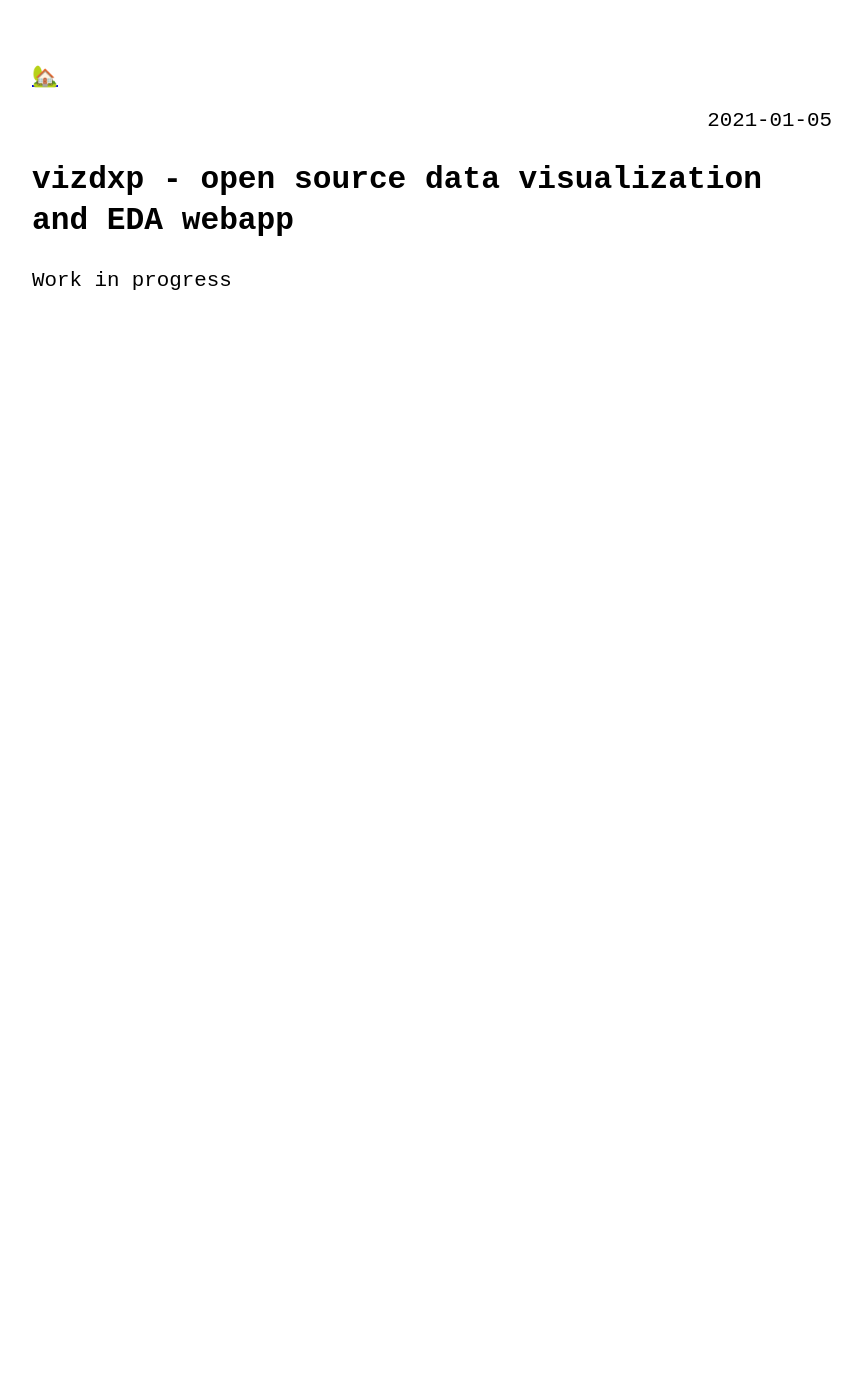
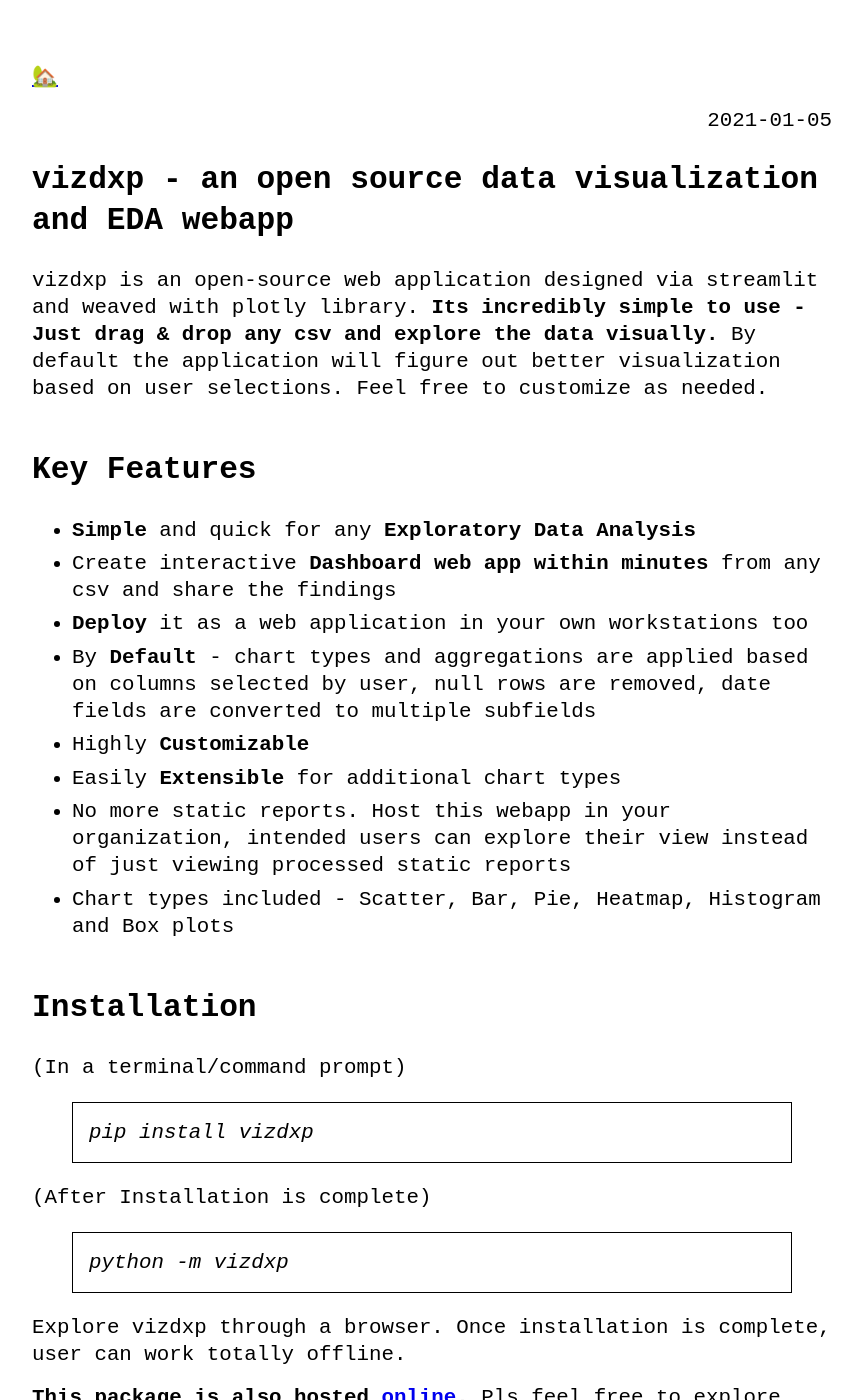
Before and after one commit to Vinothsuku/vinothsuku.github.io, a Jekyll site: the page built from _posts/2021-01-05-vizdxp.md, in a window 1280 px wide and 1400 px high. Shown: the whole window, without its empty margins (208-1070 px from the left). Built offline with Jekyll 4.4.1, drawn with Linux system fonts in a browser that asks for light colours; some of the changed text lies outside the part shown.

Commit message:
vizdxp blog

```diff
--- a/_posts/2021-01-05-vizdxp.md
+++ b/_posts/2021-01-05-vizdxp.md
@@ -1,7 +1,53 @@
 ---
 layout: post
-title: vizdxp - open source data visualization and EDA webapp
-description: This is an open source web application that helps in ondemand data visualization and useful for exploratory data analysis
+title: vizdxp - an open source data visualization and EDA webapp
 ---
 
-Work in progress
+vizdxp is an open-source web application designed via streamlit and weaved with plotly library. **Its incredibly simple to use - Just drag & drop any csv and explore the data visually.** By default the application will figure out better visualization based on user selections. Feel free to customize as needed.
+
+## Key Features
+- **Simple** and quick for any **Exploratory Data Analysis**
+- Create interactive **Dashboard web app within minutes** from any csv and share the findings
+- **Deploy** it as a web application in your own workstations too
+- By **Default** - chart types and aggregations are applied based on columns selected by user, null rows are removed, date fields are converted to multiple subfields
+- Highly **Customizable**
+- Easily **Extensible** for additional chart types
+- No more static reports. Host this webapp in your organization, intended users can explore their view instead of just viewing processed static reports
+- Chart types included - Scatter, Bar, Pie, Heatmap, Histogram and Box plots
+
+## Installation
+(In a terminal/command prompt)
+>pip install vizdxp
+
+(After Installation is complete)
+>python -m vizdxp
+
+Explore vizdxp through a browser. Once installation is complete, user can work totally offline.
+
+**This package is also hosted [online](https://vizdxp.herokuapp.com).** Pls feel free to explore with your own data
+
+## Steps to explore
+- upload your data in .csv format in the left pane (max limit 200mb)
+- Once the data is uploaded, user can get quick view about the dataset in **"Dataset stats"** by clicking the radio button in the left pane
+    - Glimpse few rows from the dataset to get a sense of the dataset
+    - Total records
+    - By column: count, unique value count(unique), top unique valued record (top) and its frequency(freq), mean, standard deviation(std), min value(min), max value(max), percentiles 25%, 50% and 75%
+    <img alt="Dataset stats" src="../assets/img/vizdxp_dataset_stats.png">
+- select **"Visual Data Explorer"** in the left pane
+    - select xaxis, yaxis and click "Generate Plot 1 in right pane" to get default graph. **Based on chosen columns, default graph type and options will be generated**. User can change graph type and options based on the need.
+    <img alt="Default chart" src="../assets/img/vizdxp_plot1_default.png">
+    - If user wants to see 3rd axis view, user can select **"Addn col for color coding/zaxis"**. Against x vs yaxis, color code will be applied based on 3rd column selection
+    <img alt="3 axis view" src="../assets/img/vizdxp_plot1_zaxis.png">
+    - Feel free to explore graph types like **heatmap, box plots, histograms**, which gives different perspectives about the data but less explored chart types
+    <figure><img alt="heatmap" src="../assets/img/vizdxp_plot1_heatmap.png"><figcaption style="text-align:center">Heatmap</figcaption></figure>
+    <br>
+    <figure><img alt="histogram" src="../assets/img/vizdxp_plot1_histogram.png"><figcaption style="text-align:center">Histogram</figcaption></figure>
+    <br>
+    <figure><img alt="box" src="../assets/img/vizdxp_plot1_box.png"><figcaption style="text-align:center">Box</figcaption></figure>
+
+## License
+- vizdxp is completely free, open sourced and licensed under MIT license.
+- Vizdxp is developed with Streamlit as the framework. Further details on [streamlit](https://www.streamlit.io/)
+- Plotly is the visualization library used. Further details on [plotly](https://plotly.com/)
+
+<h6 style="color:grey"> © 2020-21 Vinoth Sukumaran. Feel free to connect with me <a href='mailto:vsuku15@gmail.com'>email</a>
```
